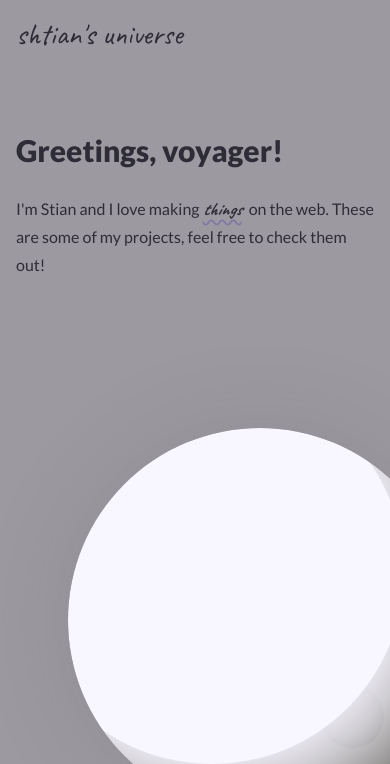
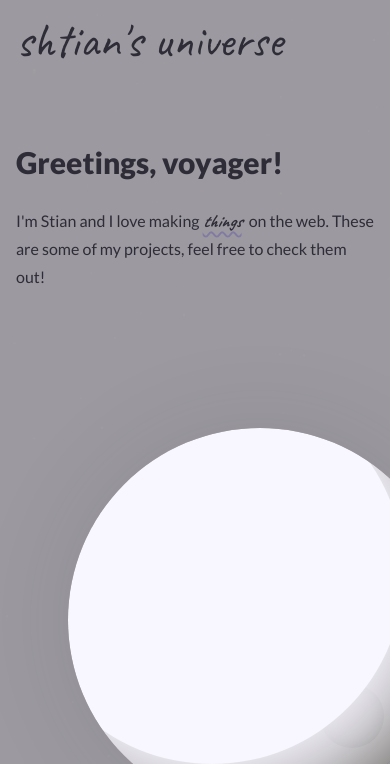
Before and after one commit to Shtian/shtian-info, an Astro site: page / in a window 390 px wide. Shown: the top 764 px of the page. Built offline with nearby package versions, Linux system fonts and the light colour scheme; Astro itself is replaced by a stand-in of ours.

Commit message:
fix: use larger font on mobile

```diff
--- a/src/components/Header.astro
+++ b/src/components/Header.astro
@@ -1,5 +1,5 @@
 <header class="p-4 lg:px-8 mx-auto max-w-7xl flex justify-between items-center">
-  <h1 class="text-3xl sm:text-6xl font-caveat">
+  <h1 class="text-5xl sm:text-6xl font-caveat">
     <a href="/">shtian's universe</a>
   </h1>
 </header>
```
